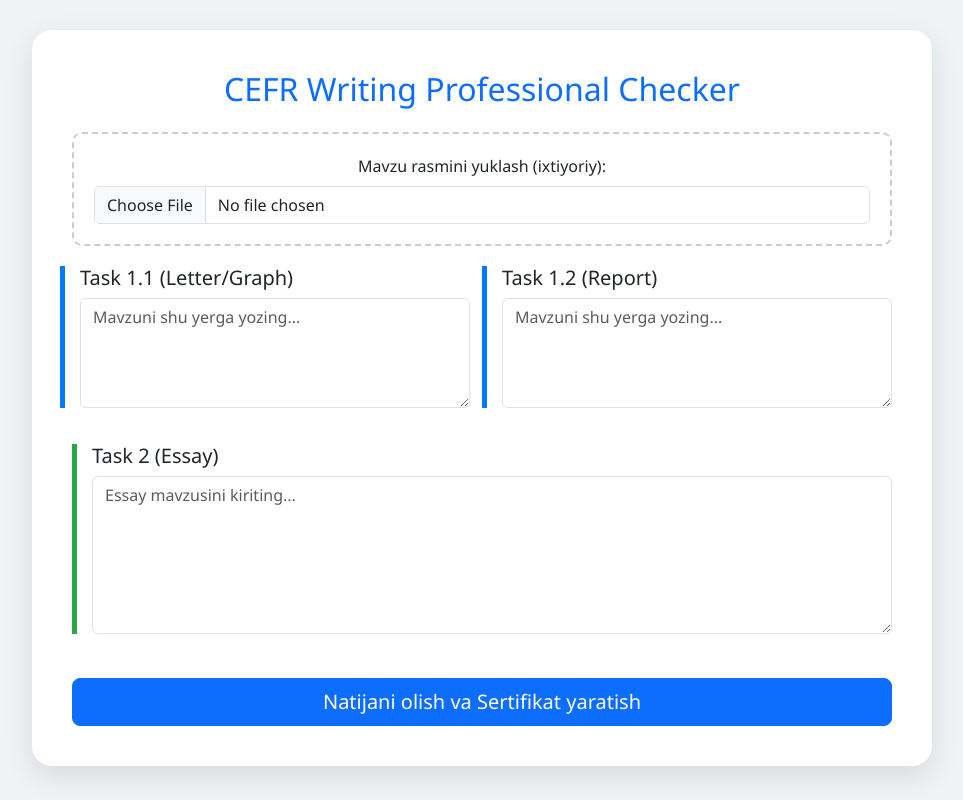
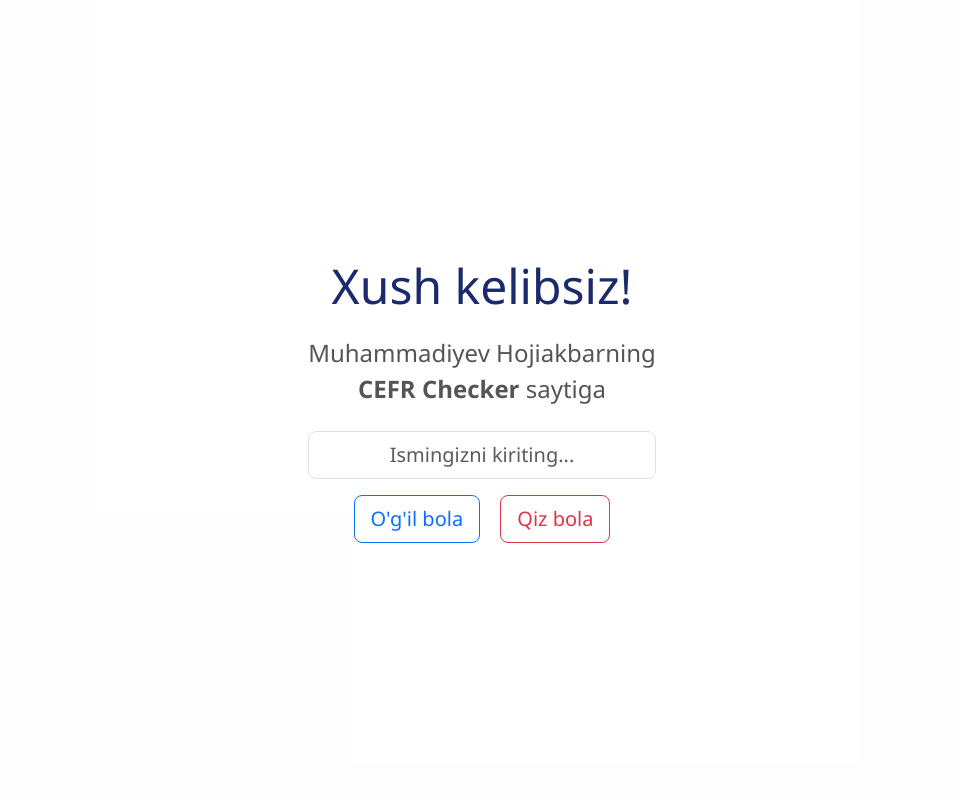
Before and after one commit to hojiakbar1234567890088877-ai/cefr-checker-pro, a Flask app: page / in a window 1280 px wide. Shown: the whole page, without its empty margins (158-1121 px from the left). Run offline with Flask 3, Linux system fonts and the light colour scheme; some libraries are stand-ins or nearby versions.

Commit message:
Update index.html

```diff
--- a/templates/index.html
+++ b/templates/index.html
@@ -3,21 +3,69 @@
 <head>
     <meta charset="UTF-8">
     <meta name="viewport" content="width=device-width, initial-scale=1.0">
-    <title>CEFR Checker Pro - Hojiakbar</title>
+    <title>CEFR Checker Pro - Muhammadiyev Hojiakbar</title>
     <link href="https://cdn.jsdelivr.net/npm/bootstrap@5.3.0/dist/css/bootstrap.min.css" rel="stylesheet">
     <script src="https://cdnjs.cloudflare.com/ajax/libs/qrcodejs/1.0.0/qrcode.min.js"></script>
     <script src="https://cdnjs.cloudflare.com/ajax/libs/html2pdf.js/0.10.1/html2pdf.bundle.min.js"></script>
     <style>
-        body { background: #f0f2f5; font-family: 'Segoe UI', sans-serif; }
-        .main-card { max-width: 900px; margin: 30px auto; background: white; padding: 40px; border-radius: 20px; box-shadow: 0 10px 30px rgba(0,0,0,0.1); }
-        .task-box { margin-bottom: 20px; border-left: 5px solid #007bff; padding-left: 15px; }
-        .cert-container { display: none; margin-top: 30px; padding: 20px; border: 10px double #gold; background: #fff; position: relative; width: 100%; height: 500px; text-align: center; border: 15px solid #1a2a6c; background: linear-gradient(to right, #fdfbfb, #ebedee); }
+        /* Asosiy fon ranglari (O'g'il bolalar uchun - Blue/Green) */
+        :root {
+            --primary-color: #007bff; /* Blue */
+            --secondary-color: #28a745; /* Green */
+            --bg-color: #f0f2f5;
+            --text-color: #2c3e50;
+        }
+
+        /* Qiz bolalar uchun ranglar (Qizil/Pushti) */
+        .gender-female {
+            --primary-color: #e83e8c; /* Pushti */
+            --secondary-color: #dc3545; /* Qizil */
+            --bg-color: #fff0f3;
+            --text-color: #5d001e;
+        }
+
+        body { background: var(--bg-color); font-family: 'Segoe UI', sans-serif; color: var(--text-color); transition: background 0.5s; }
+        .main-card { max-width: 900px; margin: 30px auto; background: white; padding: 40px; border-radius: 20px; box-shadow: 0 10px 30px rgba(0,0,0,0.1); display: none; } /* Avval yashiramiz */
+        .task-box { margin-bottom: 20px; border-left: 5px solid var(--primary-color); padding-left: 15px; }
+        .btn-primary { background-color: var(--primary-color); border-color: var(--primary-color); }
+        .btn-primary:hover { background-color: var(--secondary-color); border-color: var(--secondary-color); }
+
+        /* Intro (Xush kelibsiz) oynasi */
+        #intro-overlay {
+            position: fixed; top: 0; left: 0; width: 100%; height: 100%;
+            background: rgba(255, 255, 255, 0.95); /* Shaffof oq fon */
+            display: flex; justify-content: center; align-items: center;
+            z-index: 1000; transition: opacity 1s; text-align: center;
+        }
+        #intro-content h1 { font-size: 48px; color: #1a2a6c; margin-bottom: 20px; animation: fadeInDown 1s; }
+        #intro-content p { font-size: 24px; color: #555; animation: fadeInUp 1s 0.5s both; }
+
+        /* Sertifikat va boshqa uslublar (o'zgarishsiz qoladi) */
+        .cert-container { display: none; margin-top: 30px; padding: 20px; text-align: center; border: 15px solid #1a2a6c; background: linear-gradient(to right, #fdfbfb, #ebedee); position: relative; height: 500px; }
         .cert-title { font-size: 40px; color: #1a2a6c; font-weight: bold; margin-top: 50px; }
         #qrcode { position: absolute; bottom: 30px; right: 30px; }
         .upload-section { border: 2px dashed #ccc; padding: 20px; text-align: center; border-radius: 10px; margin-bottom: 20px; }
+
+        /* Animatsiyalar */
+        @keyframes fadeInDown { from { opacity: 0; transform: translateY(-20px); } to { opacity: 1; transform: translateY(0); } }
+        @keyframes fadeInUp { from { opacity: 0; transform: translateY(20px); } to { opacity: 1; transform: translateY(0); } }
     </style>
 </head>
 <body>
+
+<div id="intro-overlay">
+    <div id="intro-content">
+        <h1>Xush kelibsiz!</h1>
+        <p>Muhammadiyev Hojiakbarning<br><strong>CEFR Checker</strong> saytiga</p>
+        <div class="mt-4">
+            <input type="text" id="userName" class="form-control form-control-lg text-center" placeholder="Ismingizni kiriting...">
+            <div class="mt-3">
+                <button onclick="selectGender('male')" class="btn btn-outline-primary btn-lg mx-2">O'g'il bola</button>
+                <button onclick="selectGender('female')" class="btn btn-outline-danger btn-lg mx-2">Qiz bola</button>
+            </div>
+        </div>
+    </div>
+</div>
 
 <div class="container">
     <div class="main-card">
@@ -52,8 +100,7 @@
         <div id="certificate" class="cert-container">
             <div class="cert-title">CERTIFICATE OF ACHIEVEMENT</div>
             <p class="mt-4">This is to certify that the writing samples analyzed by AI</p>
-            <h3 id="certName" class="text-uppercase mt-2">Hojiakbar</h3>
-            <p>have reached an estimated CEFR level of:</p>
+            <h3 id="certName" class="text-uppercase mt-2"></h3> <p>have reached an estimated CEFR level of:</p>
             <h1 id="certLevel" style="color: #b92b27;">B2 / C1</h1>
             <div id="qrcode"></div>
             <p style="position: absolute; bottom: 30px; left: 30px;">Date: <span id="certDate"></span></p>
@@ -64,20 +111,34 @@
 </div>
 
 <script>
+    // Jins tanlash va ranglarni o'zgartirish
+    function selectGender(gender) {
+        const name = document.getElementById('userName').value;
+        if (!name) { alert("Iltimos, ismingizni kiriting!"); return; }
+
+        // Sertifikatga ismni yozish
+        document.getElementById('certName').innerText = name;
+
+        // Ranglarni o'zgartirish
+        if (gender === 'female') {
+            document.body.classList.add('gender-female');
+        } else {
+            document.body.classList.remove('gender-female'); // Defolt (erkak) ranglari
+        }
+
+        // Intro oynasini yopish (5 soniyadan keyin)
+        const intro = document.getElementById('intro-overlay');
+        intro.style.opacity = '0';
+        setTimeout(() => {
+            intro.style.display = 'none';
+            document.querySelector('.main-card').style.display = 'block'; // Asosiy kartani ko'rsatish
+        }, 1000); // 1 soniyada yo'qoladi, 5 soniyalik animatsiya CSS'da
+    }
+
+    // (Boshqa JavaScript funksiyalar o'zgarishsiz qoladi...)
     async function generateResult() {
-        const btn = document.querySelector('button');
-        const loader = document.getElementById('loading');
-        loader.style.display = 'block';
-
-        // AI ga yuborish (app.py dagi evaluate yo'liga)
-        // Hozircha namunaviy natija ko'rsatamiz:
-        setTimeout(() => {
-            loader.style.display = 'none';
-            document.getElementById('analysisResult').style.display = 'block';
-            document.getElementById('analysisResult').innerHTML = "<b>AI Feedback:</b> Hammasi a'lo! Lug'at boyligi va grammatika yuqori darajada.";
-
-            showCertificate();
-        }, 2000);
+        // ... (app.py ga so'rov yuborish kodi) ...
+        showCertificate();
     }
 
     function showCertificate() {
@@ -89,15 +150,14 @@
         // QR Kod yaratish
         document.getElementById('qrcode').innerHTML = "";
         new QRCode(document.getElementById("qrcode"), {
-            text: "https://cefr-checker.onrender.com/verify/hojiakbar",
-            width: 80,
-            height: 80
+            text: "https://cefr-checker-pro.onrender.com/verify/" + document.getElementById('certName').innerText,
+            width: 80, height: 80
         });
     }
 
     function downloadCert() {
         const element = document.getElementById('certificate');
-        html2pdf().from(element).save('Hojiakbar_CEFR_Certificate.pdf');
+        html2pdf().from(element).save(document.getElementById('certName').innerText + '_CEFR_Certificate.pdf');
     }
 </script>
 
```
